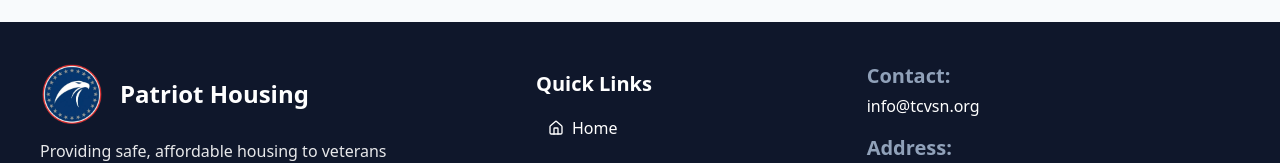
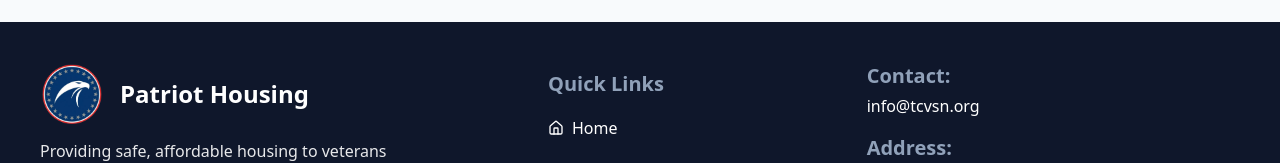
Before and after one commit to ktp-usc/patriot-housing, a Next.js app: page /admin in a window 1280 px wide. Shown: the part 915-1078 px from the top of the page. Built offline with nearby package versions, Linux system fonts and the light colour scheme.

Commit message:
Quick link header change

```diff
--- a/components/footer.tsx
+++ b/components/footer.tsx
@@ -32,7 +32,7 @@ export default function Footer({ showDatabaseAccess = false }: FooterProps) {
         </section>
 
         <section className="mx-auto flex w-full max-w-sm flex-col gap-2 md:items-center md:justify-center md:pt-2">
-          <p className="w-full text-center text-lg font-bold sm:text-xl md:w-52 md:text-left">
+          <p className="w-full pl-3 text-left text-lg font-bold text-slate-400 sm:text-xl md:w-52">
             Quick Links
           </p>
 
```
